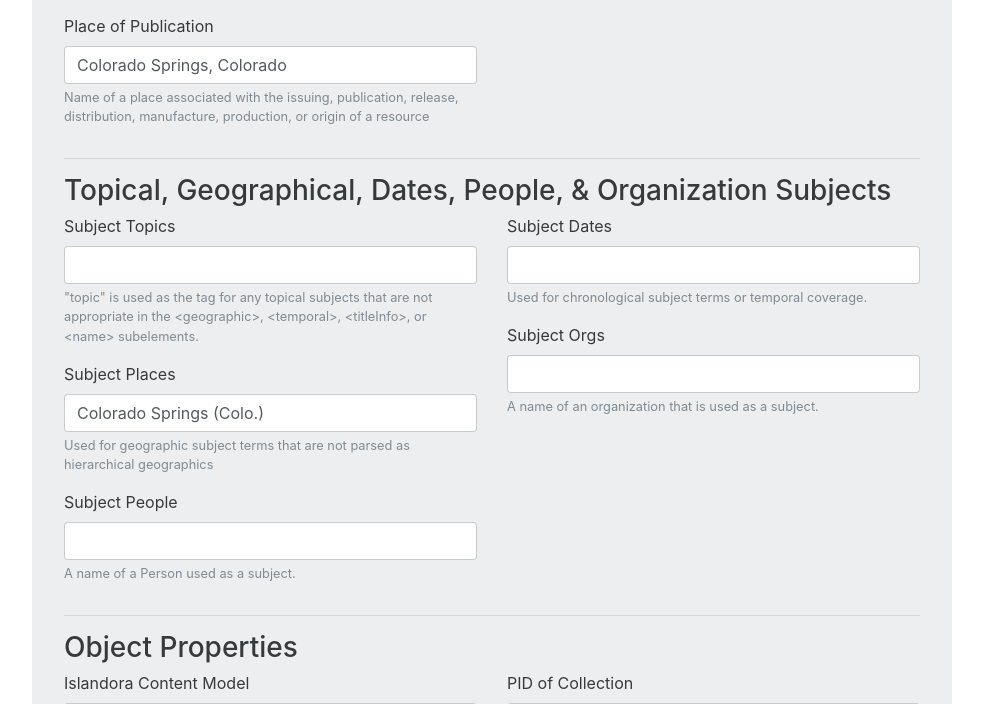
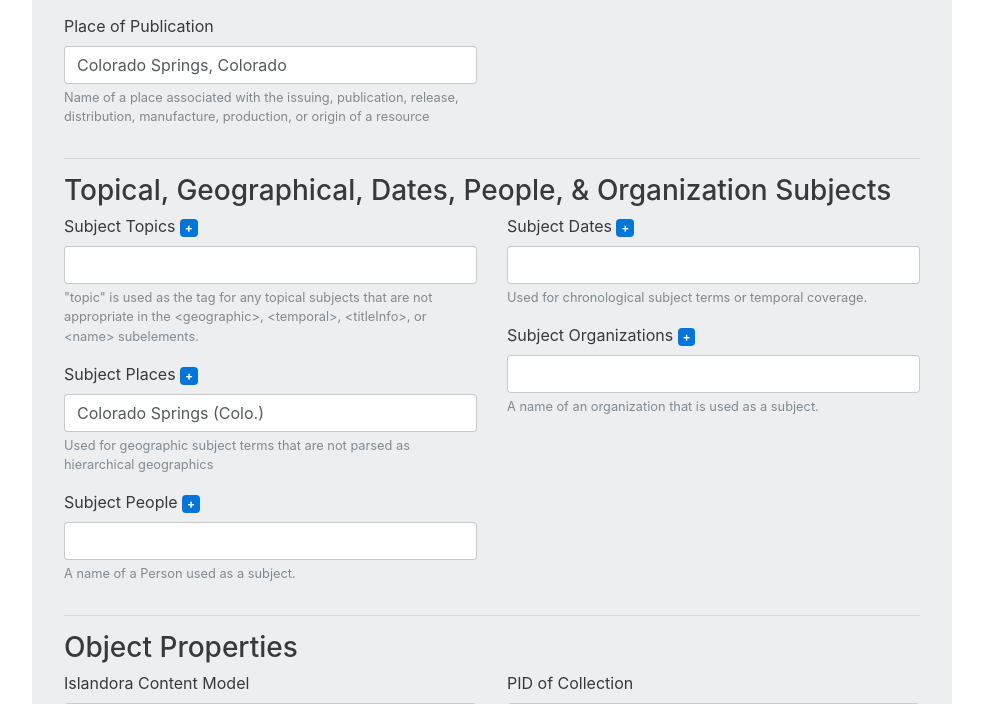
Before and after one commit to Tutt-Library/fedora38-utilities, a Flask app: page /add_object in a window 1280 px wide. Shown: the part 2135-2839 px from the top of the page, without its empty margins (243-1226 px from the left). Run offline with Flask 2, Linux system fonts and the light colour scheme; some libraries are stand-ins or nearby versions.

Commit message:
working on field repeaters for add_object

```diff
--- a/legacy_fedora/app.py
+++ b/legacy_fedora/app.py
@@ -95,7 +95,10 @@ def add_object():
     object_form = AddFedoraObjectFromTemplate(csrf_enabled=False)
     if object_form.validate_on_submit():
         pid = new_fedora_object(object_form, app.config)
-        return jsonify({"pid": pid })
+        # Directly indexing into Digital CC Elasticsearch
+        __index_pid__(pid, 'li-docker1')
+        flash("Indexed PID {} in index {}".format(pid, search_index))
+        return redirect(url_for('index_repository'))
     else:
         return render_template("fedora_utilities/object-ingest.html",
             object_form=object_form)
--- a/legacy_fedora/forms.py
+++ b/legacy_fedora/forms.py
@@ -257,6 +257,7 @@ release, distribution, manufacture, production, or origin of a resource""")
 
     subject_orgs = FieldList(StringField('Subject -- Organization'),
         description="""A name of an organization that is used as a subject.""",
+        label='Subject Organizations',
         min_entries=1)
     subject_people = FieldList(StringField('Subject -- Person'),
         description="""A name of a Person used as a subject.""",
--- a/legacy_fedora/templates/fedora_utilities/object-ingest.html
+++ b/legacy_fedora/templates/fedora_utilities/object-ingest.html
@@ -36,8 +36,9 @@
     <h3>Creators, Contributors (personal &amp; corporate)</h3>
      <div class="row">
         <section class="col-md-6">
+            <a name="creators-repeat"></a>
             <div class="form-group {% if object_form.creators.errors %}alert alert-danger{% endif %}">
-                {{ object_form.creators.label }} <a href="#" class="tag tag-primary"
+                {{ object_form.creators.label }} <a href="#creators-repeat" class="tag tag-primary"
                      onclick="NewInput(this, 'creators')">+</a>
                 {% for row in object_form.creators %}
                  {{ row(class_='form-control') }}
@@ -54,7 +55,8 @@
                 {% endif %}
             </div>
             <div class="form-group">
-                {{ object_form.corporate_creators.label }} <a href="#" class="tag tag-primary"
+                <a name="creators-corporate-repeat"></a>
+                {{ object_form.corporate_creators.label }} <a href="#creators-corporate-repeat" class="tag tag-primary"
                     onclick="NewInput(this, 'corporate_creators')">+</a>
                 {% for row in object_form.corporate_creators %}
                     {{ row(class_='form-control') }}
@@ -66,7 +68,8 @@
         </section>
         <section class="col-md-6">
             <div class="form-group">
-                {{ object_form.contributors.label }} <a href="#" class="tag tag-primary"
+                <a name="contributors-repeat"></a>
+                {{ object_form.contributors.label }} <a href="#contributors-repeat" class="tag tag-primary"
                      onclick="NewInput(this, 'contributors')">+</a>
                  {% for row in object_form.contributors %}
                      {{ row(class_='form-control') }}
@@ -76,7 +79,8 @@
                 </small>
             </div>
             <div class="form-group">
-                {{ object_form.corporate_contributors.label }} <a href="#" class="tag tag-primary"
+                <a name="corporate-contributors-repeat"></a>
+                {{ object_form.corporate_contributors.label }} <a href="#corporate-contributors-repeat" class="tag tag-primary"
                     onclick="NewInput(this, 'corporate_contributors')">+</a>
                 {% for row in object_form.corporate_contributors %}
                 {{ row(class_='form-control') }}
@@ -210,7 +214,8 @@
     <div class="row">
         <section class="col-md-6">
             <div class="form-group">
-                {{ object_form.subject_topics.label }}
+                {{ object_form.subject_topics.label }} <a href="#" class="tag tag-primary"
+                onclick="NewInput(this, 'subject_topics')">+</a>
                 {% for row in object_form.subject_topics %}
                 {{ row(class_='form-control') }}
                 {% endfor %}
@@ -219,7 +224,8 @@
                 </small>
             </div>
             <div class="form-group">
-                {{ object_form.subject_places.label }}
+                {{ object_form.subject_places.label }} <a href="#" class="tag tag-primary"
+                onclick="NewInput(this, 'subject_places')">+</a>
                 {% for row in object_form.subject_places %}
                 {{ row(class_="form-control") }}
                 {% endfor %}
@@ -228,7 +234,8 @@
                 </small>
             </div>
             <div class="form-group">
-               {{ object_form.subject_people.label }}
+               {{ object_form.subject_people.label }} <a href="#" class="tag tag-primary"
+                onclick="NewInput(this, 'subject_people')">+</a>
                 {% for row in object_form.subject_people %}
                {{ row(class_="form-control") }}
                 {% endfor %}
@@ -239,7 +246,9 @@
         </section>
         <section class="col-md-6">
             <div class="form-group">
-                {{ object_form.subject_dates.label }}
+                <a name="subject-dates"></a>
+                {{ object_form.subject_dates.label }} <a href="#subject-dates" class="tag tag-primary"
+                onclick="NewInput(this, 'subject_dates')">+</a>
                 {% for row in object_form.subject_dates %}
                 {{ row(class_="form-control") }}
                 {% endfor %}
@@ -249,7 +258,8 @@
 
             </div>
            <div class="form-group">
-                {{ object_form.subject_orgs.label }}
+                {{ object_form.subject_orgs.label }} <a href="#" class="tag tag-primary"
+                onclick="NewInput(this, 'subject_orgs')">+</a>
                 {% for row in object_form.subject_orgs %}
                 {{ row(class_="form-control") }}
                 {% endfor %}
```
